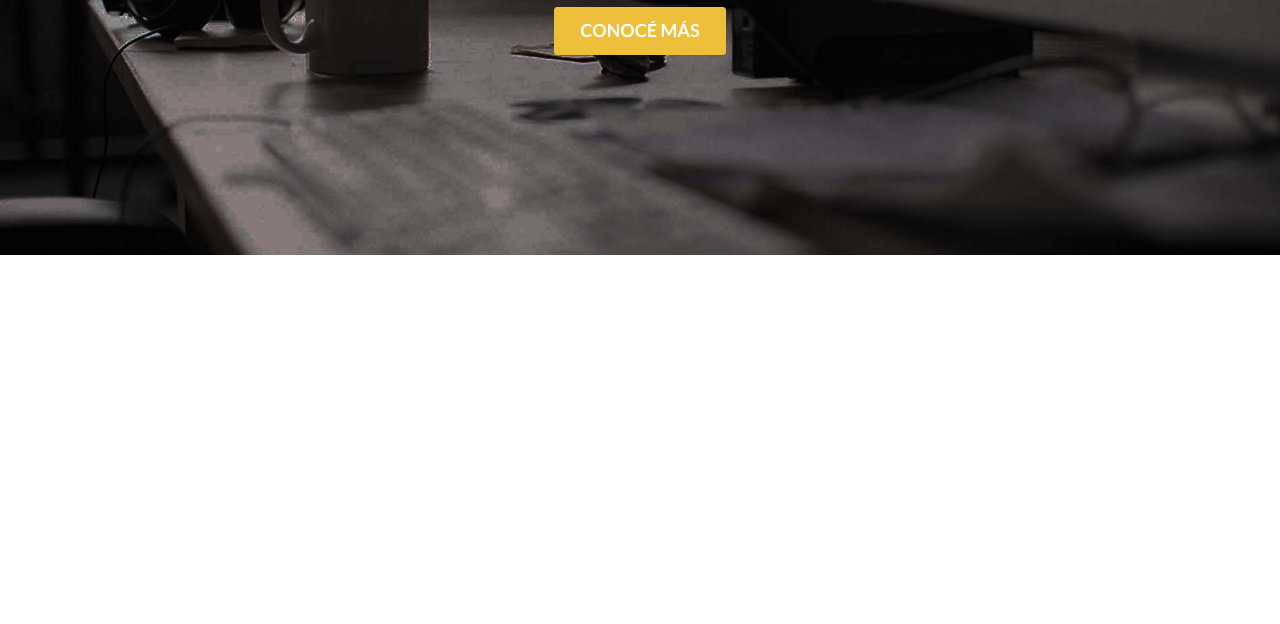
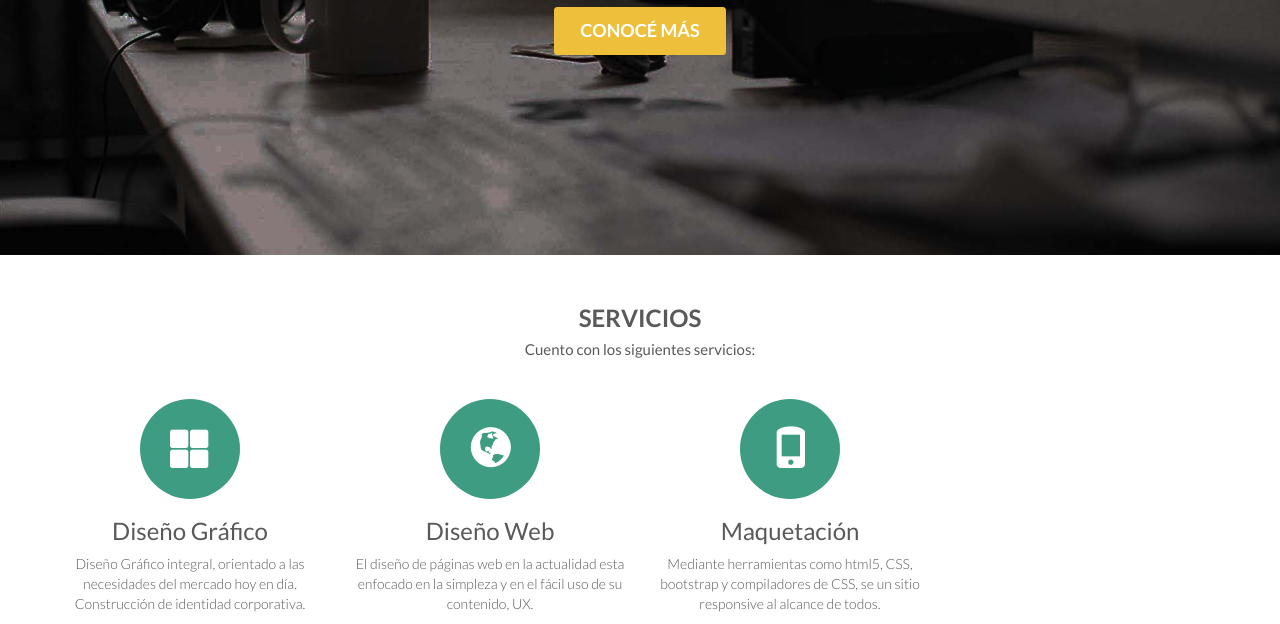
Before and after one commit to evemartire/ProyectoFinal, a plain HTML site: page index.html in a window 1280 px wide. Shown: the part 433-1057 px from the top of the page. Before the commit the page ends 800 px from the top, so only its background shows below. Drawn offline with Linux system fonts and the light colour scheme.

Commit message:
completado de informacion en html - ajustes estilos en seccion servicios

```diff
--- a/css/hoja-estilos.scss
+++ b/css/hoja-estilos.scss
@@ -23,14 +23,16 @@ body{
 
 .conjunto-titulos{
 	padding: 10px;
+	padding-bottom: 30px;
 	margin-top:20px;
 
 	h3{
-	font-size: 60px;
+	font-weight: 700;:
+	font-size: 30px;
 	}
 
 	h6{
-	font-size: 35px;
+	font-size: 15px;
 	}
 }
 
@@ -38,11 +40,28 @@ body{
 .serivicios-estilos{
 	background-color: #ffffff;
 	color: $color-gris;
+	text-align: center;
+
+	p{
+	font-weight: 300;
+	}
+
+	i{
+	background-color: $color-verde;
+	color: #ffffff;
+	font-weight: 700;
+	font-size: 40px;
+	padding: 30px;
+     -moz-border-radius: 50%;
+     -webkit-border-radius: 50%;
+     border-radius: 50%;
+	}
 }
 
 .portfolio-estilos{
 	background-color: $color-beige;
 	color: $color-gris;
+
 }
 
 
--- a/index.html
+++ b/index.html
@@ -56,8 +56,39 @@
    </div>
 </header>
 
+<div class="container"> <!--abre container servicios-->
+
+	<div class="row serivicios-estilos"> <!--abre fila de seccion servicios-->
+
+		    <div class="row">
+			    <div class="col-md-12 conjunto-titulos">
+				    <h3>SERVICIOS</h3>
+				    <h6>Cuento con los siguientes servicios:</h6>
+			    </div>
+            </div>
+
+		    <div class="row">
+			    <div class="col-md-3">
+			        <i class="glyphicon glyphicon-th-large"></i>
+				    <h3>Diseño Gráfico</h3>
+				    <p>Diseño Gráfico integral, orientado a las necesidades del mercado hoy en día. Construcción de identidad corporativa.</p>
+			    </div>
+			    <div class="col-md-3">
+			        <i class="glyphicon glyphicon-globe"></i>
+				    <h3>Diseño Web</h3>
+				    <p>El diseño de páginas web en la actualidad esta enfocado en la simpleza y en el fácil uso de su contenido, UX.</p>
+			    </div>
+			    <div class="col-md-3">
+			    	<i class="glyphicon glyphicon-phone"></i>
+				    <h3>Maquetación</h3>
+				    <p>Mediante herramientas como html5, CSS, bootstrap y compiladores de CSS, se un sitio responsive al alcance de todos.</p>
+			    </div>
+		    </div>
 
 
+    </div> <!--cierra fila de seccion servicios-->
+
+</div><!--cierra container servicios-->
 
 
 <script src="js/jquery.js"></script>
```
Also changed, not shown: css/estilos.css, 1 other file.
